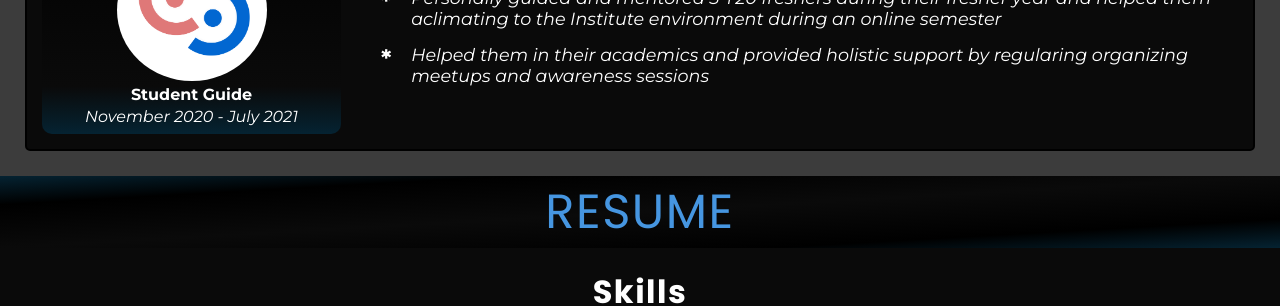
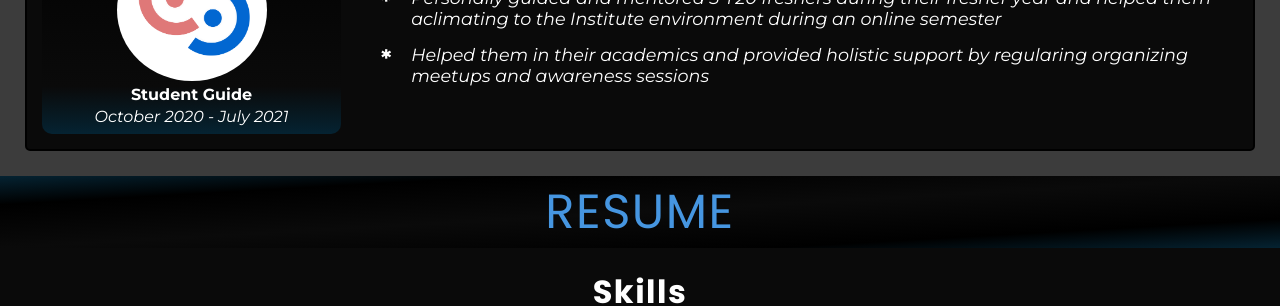
Before and after one commit to sps1112/sps1112.github.io, a Jekyll site: the page built from index.md, in a window 1280 px wide and 900 px high, scrolled down 3978 px. Shown: the part 153-459 px from the top of the window. Built offline with Jekyll 4.4.1, drawn with Linux system fonts in a browser that asks for light colours.

Commit message:
Update work timelines

```diff
--- a/_data/work.yml
+++ b/_data/work.yml
@@ -24,7 +24,7 @@
   logo: "/assets/logos/cs.png"
   url: "https://www.iitk.ac.in/counsel/"
   position: "Student Guide"
-  timeline: "November 2020 - July 2021"
+  timeline: "October 2020 - July 2021"
   tasks:
     - task: "Shortlisted by the Counselling Service, IITK to act as a Student Guide for the Y20 UG batch"
     - task: "Personally guided and mentored 5 Y20 freshers during their fresher year and helped them aclimating to the Institute environment during an online semester"
```
